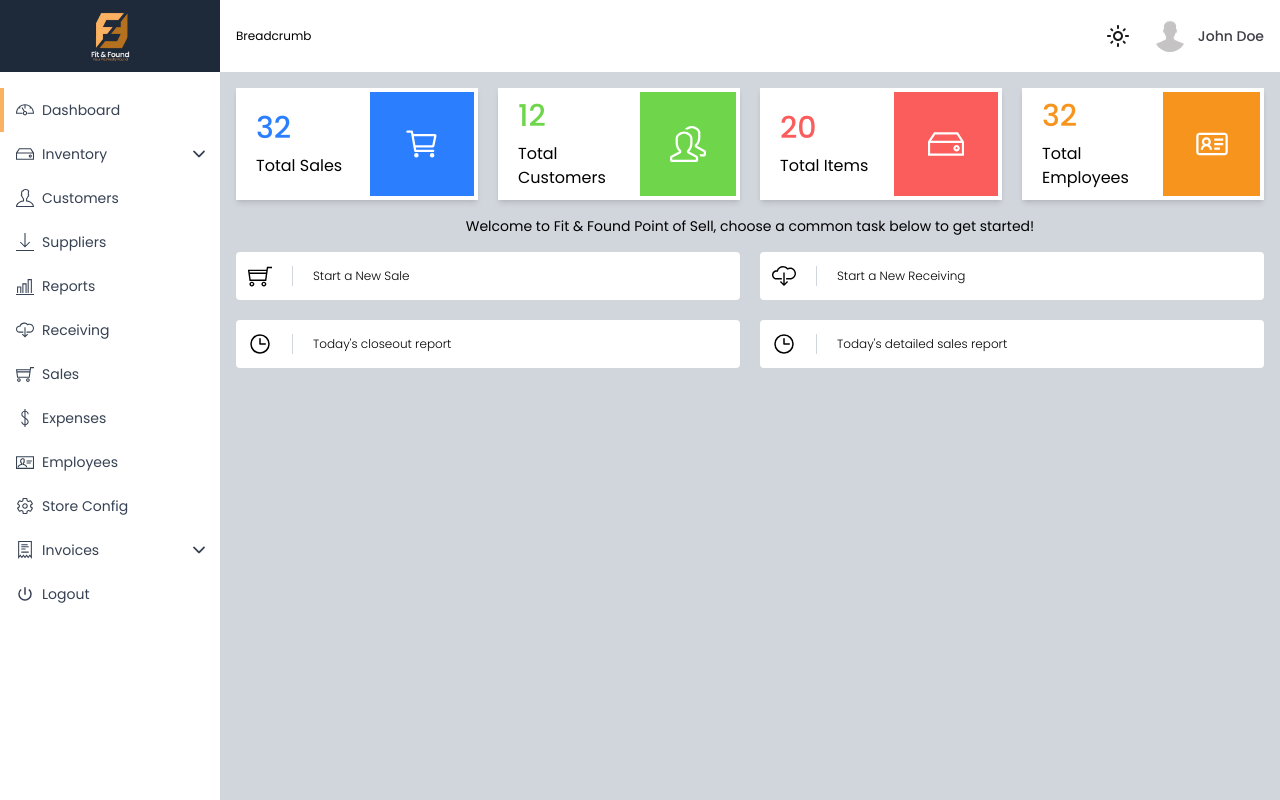
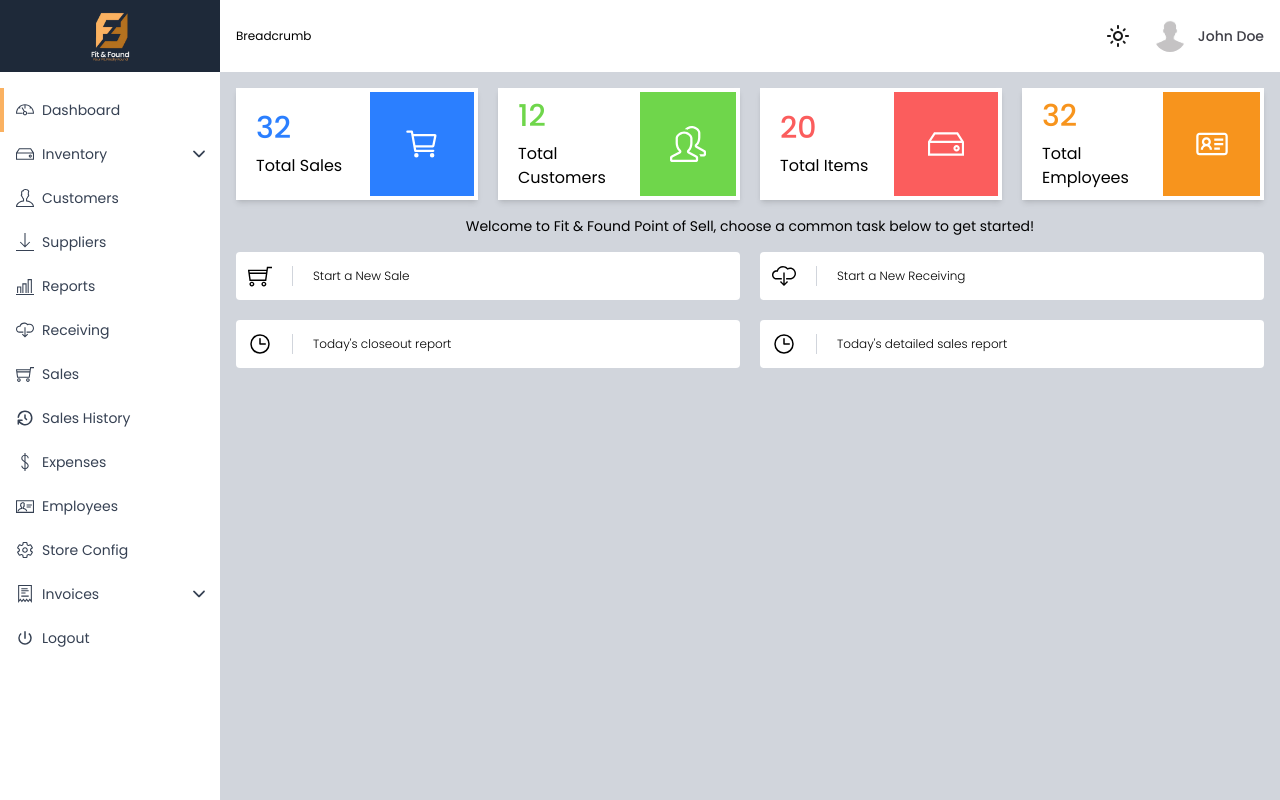
Before and after one commit to Shakiqurrahman/inventory-web-app, a React (Vite) app: page / in a window 1280 px wide. Built offline with nearby package versions, Linux system fonts and the light colour scheme.

Commit message:
sidebar updated

```diff
--- a/src/components/partials/Sidebar.tsx
+++ b/src/components/partials/Sidebar.tsx
@@ -1,7 +1,9 @@
 import { useRef, useState, type FC } from "react";
+import { BsToggles } from "react-icons/bs";
 import { IoIosArrowDown } from "react-icons/io";
 import { IoSettingsOutline } from "react-icons/io5";
 import { MdOutlinePowerSettingsNew } from "react-icons/md";
+import { TbHistory } from "react-icons/tb";
 import {
   TfiBarChart,
   TfiCloudDown,
@@ -28,7 +30,8 @@ const Sidebar: FC<SidebarProps> = ({ open, close }) => {
   const location = useLocation();
   const isActiveInventory =
     location.pathname.startsWith("/items") ||
-    location.pathname.startsWith("/categories");
+    location.pathname.startsWith("/categories") ||
+    location.pathname.startsWith("/attributes");
 
   const isActiveInvoices =
     location.pathname.startsWith("/orders") ||
@@ -144,6 +147,21 @@ const Sidebar: FC<SidebarProps> = ({ open, close }) => {
                       Categories
                     </NavLink>
                   </li>
+                  <li>
+                    <NavLink
+                      to={`/attributes`}
+                      className={({ isActive }) =>
+                        `flex items-center gap-2 p-3 ${
+                          isActive
+                            ? "text-secondary"
+                            : "text-gray-700 hover:text-secondary"
+                        } text-sm`
+                      }
+                    >
+                      <BsToggles className="text-lg" />
+                      Attributes
+                    </NavLink>
+                  </li>
                 </ul>
               </li>
               <li>
@@ -219,6 +237,21 @@ const Sidebar: FC<SidebarProps> = ({ open, close }) => {
                 >
                   <TfiShoppingCart className="text-lg" />
                   Sales
+                </NavLink>
+              </li>
+              <li>
+                <NavLink
+                  to={`/sales-history`}
+                  className={({ isActive }) =>
+                    `flex items-center gap-2 p-3 text-gray-700 hover:bg-gray-200 border-l-4 ${
+                      isActive
+                        ? "border-primary"
+                        : "hover:border-primary border-transparent"
+                    } text-sm`
+                  }
+                >
+                  <TbHistory className="text-lg" />
+                  Sales History
                 </NavLink>
               </li>
               <li>
```
